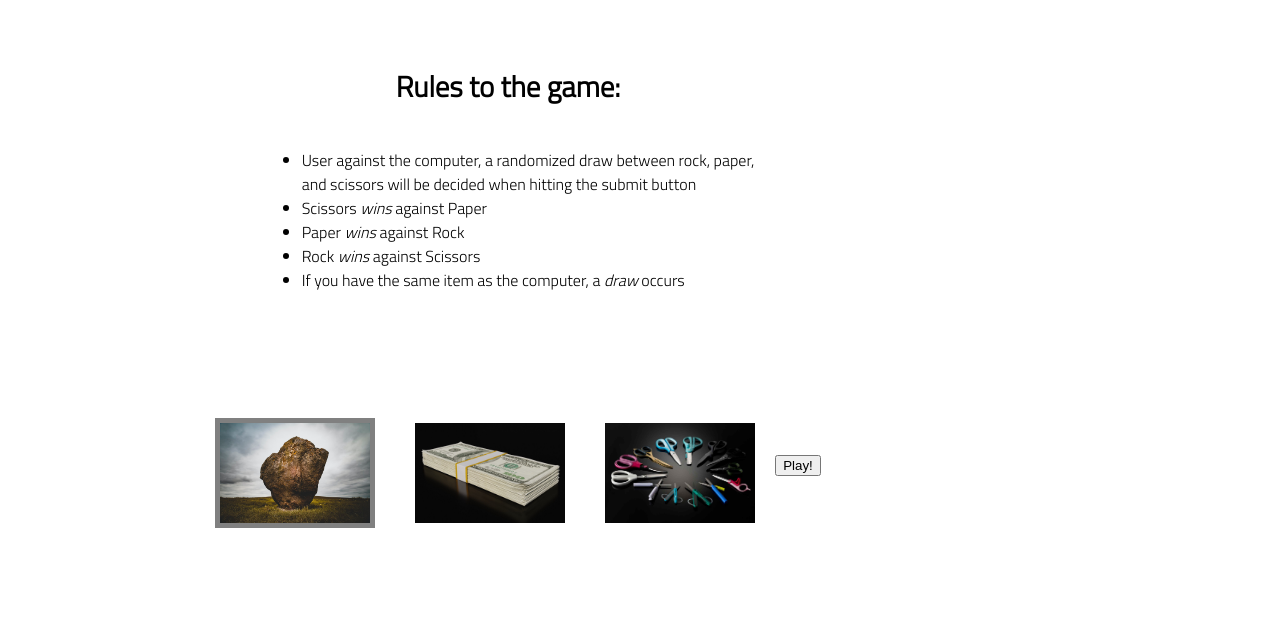
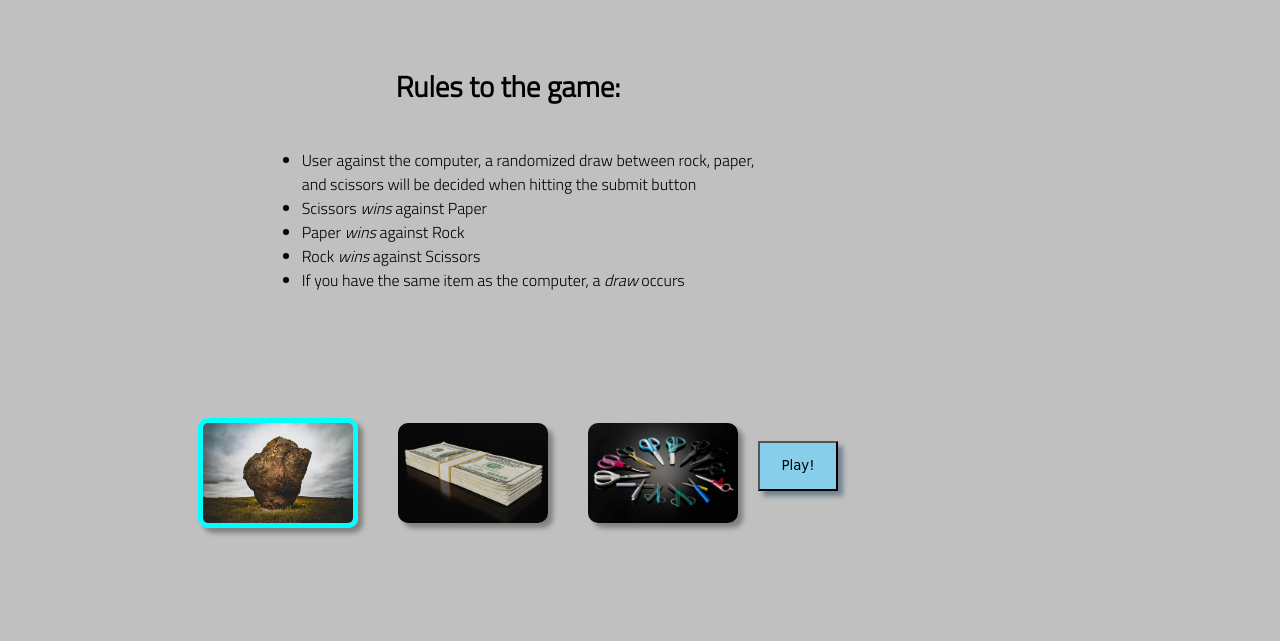
Before and after one commit to tannermeck/Lab-03-rock-paper-scissors, a plain HTML site: page index.html in a window 1280 px wide. Shown: the part 108-749 px from the top of the page. Drawn offline with Linux system fonts and the light colour scheme.

Commit message:
page layout complete

```diff
--- a/styles/home.css
+++ b/styles/home.css
@@ -7,12 +7,14 @@ img {
     height: 100px;
     width: 150px;
     margin: 20px 20px 0px 20px;
+    box-shadow: gray 5px 5px 5px;
+    border-radius: 10px;
 }
 input[type=radio]{
     display: none;
 }
 input[type=radio]:checked + img {
-    border: 5px solid gray;
+    border: 5px solid aqua;
 
 }
 input[type=radio]:not(:checked) +img:hover {
@@ -40,3 +42,15 @@ span {
     font-size: 1.5rem;
     color:darkblue
 }
+body {
+    background-color:silver
+}
+button {
+    color: black;
+    font-family: cursive;
+    box-shadow: slategray 5px 5px 5px;
+    background-color:skyblue;
+    height: 50px;
+    width: 80px;
+    cursor: pointer;
+}
```
Also changed, not shown: index.html (+0 -2 lines).
